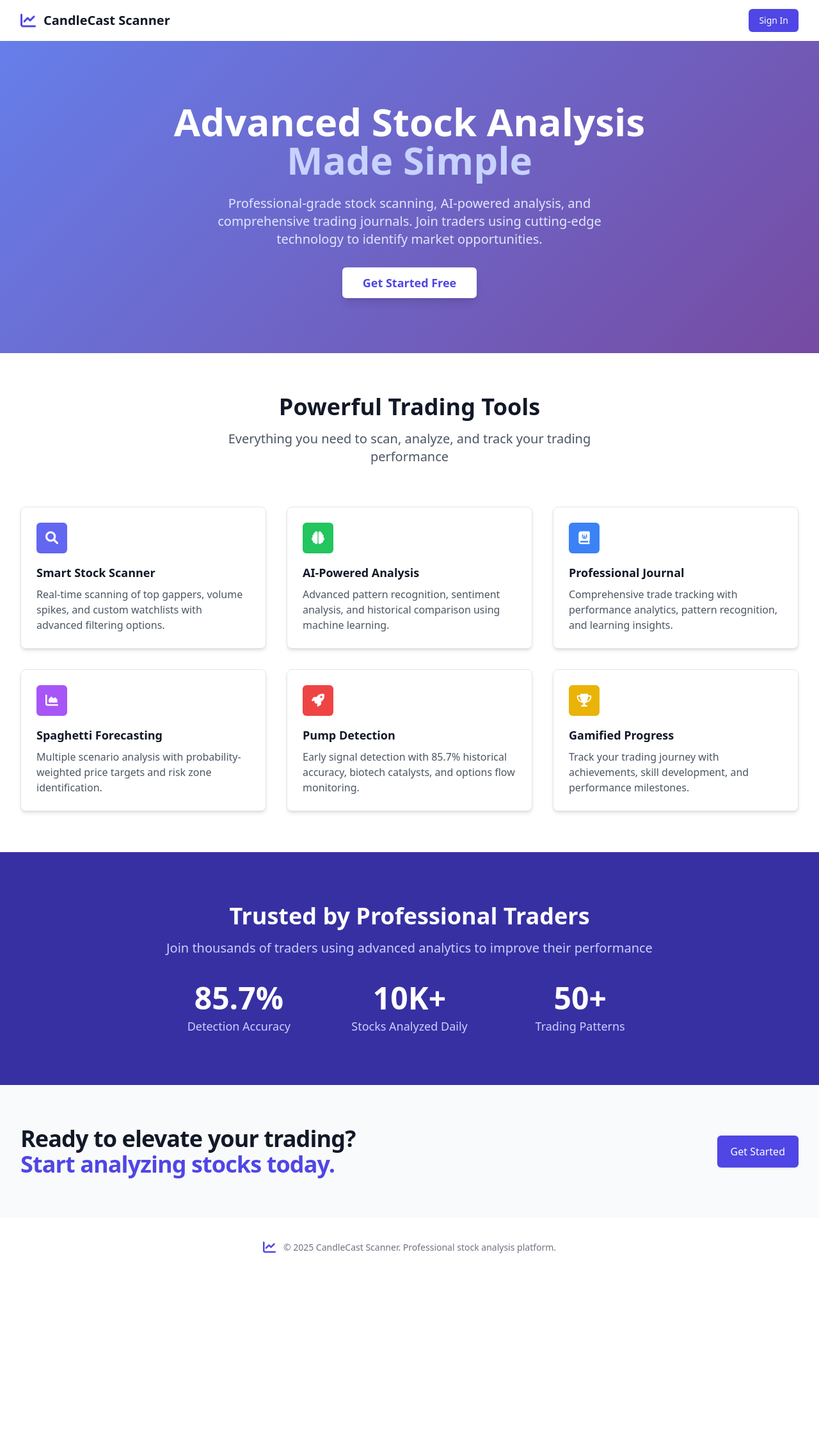
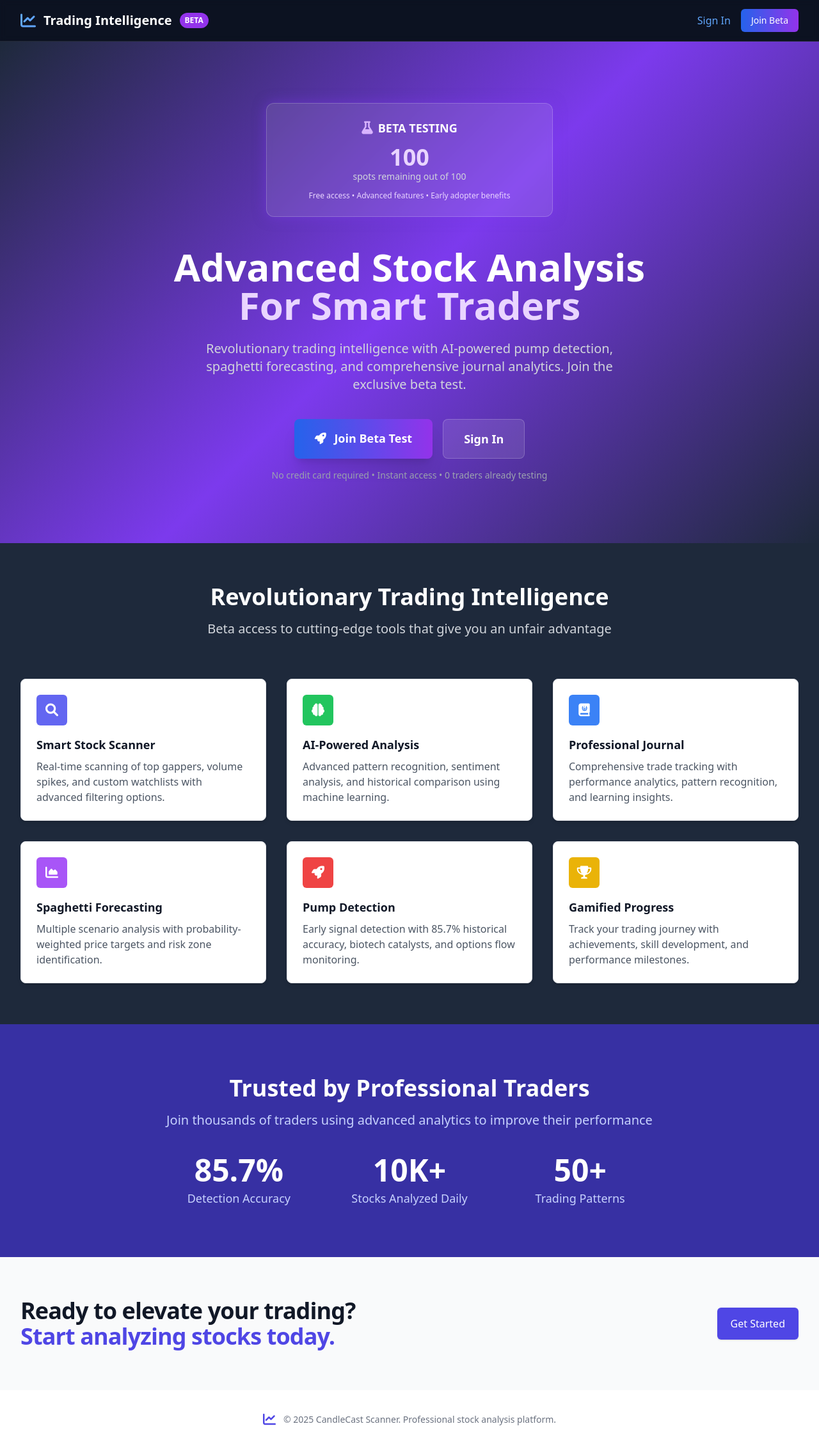
Before and after one commit to Shaunwolf/Piptrack, a Flask app: page / in a window 1280 px wide. Shown: the whole page at 64% size. Before the commit the page ends 1959 px from the top, so only its background shows below. Run offline with Flask 3, Linux system fonts and the light colour scheme; parts of the project's set-up code (start-up, migrations or seed data) failed here and were passed over; some libraries are stand-ins or nearby versions.

Commit message:
Announce beta program with signup limits and provide user authentication
Implements beta signup counter, new login/register templates, and redirects landing page using Flask, Tailwind, and database queries.

Replit-Commit-Author: Agent
Replit-Commit-Session-Id: d9a00323-5494-4a57-9400-42341ce35d1b
Replit-Commit-Screenshot-Url: https://storage.googleapis.com/screenshot-production-us-central1/fe60b9d2-207d-45d2-b205-c500ca57dec4/d1d77c16-777a-4815-ae0f-d0a628862e55.jpg

```diff
--- a/routes.py
+++ b/routes.py
@@ -161,8 +161,15 @@ def index():
         recent_trades = TradeJournal.query.filter_by(user_id=current_user.id).order_by(TradeJournal.created_at.desc()).limit(10).all()
         return render_template('index.html', tracked_stocks=tracked_stocks, recent_trades=recent_trades)
     else:
-        # Show landing page for visitors
-        return render_template('landing.html')
+        # Show landing page for visitors with beta counter
+        beta_count = User.query.filter(User.beta_user_number.isnot(None)).count()
+        spots_remaining = max(0, 100 - beta_count)
+        return render_template('landing.html', beta_count=beta_count, spots_remaining=spots_remaining)
+
+@app.route('/landing')
+def landing():
+    """Explicit landing page route"""
+    return redirect(url_for('index'))
 
 @app.route('/scanner')
 @require_login
--- a/templates/landing.html
+++ b/templates/landing.html
@@ -3,28 +3,33 @@
 <head>
     <meta charset="UTF-8">
     <meta name="viewport" content="width=device-width, initial-scale=1.0">
-    <title>CandleCast Scanner - Professional Stock Analysis</title>
+    <title>Trading Intelligence - Beta Testing</title>
     <script src="https://cdn.tailwindcss.com"></script>
     <link href="https://cdnjs.cloudflare.com/ajax/libs/font-awesome/6.0.0/css/all.min.css" rel="stylesheet">
     <style>
-        .gradient-bg { background: linear-gradient(135deg, #667eea 0%, #764ba2 100%); }
+        .gradient-bg { background: linear-gradient(135deg, #1e293b 0%, #7c3aed 50%, #1e293b 100%); }
         .feature-card { transition: transform 0.3s ease, box-shadow 0.3s ease; }
         .feature-card:hover { transform: translateY(-5px); box-shadow: 0 20px 25px -5px rgba(0, 0, 0, 0.1); }
         .animate-pulse-slow { animation: pulse 3s cubic-bezier(0.4, 0, 0.6, 1) infinite; }
+        .beta-glow { box-shadow: 0 0 20px rgba(124, 58, 237, 0.5); }
     </style>
 </head>
-<body class="bg-gray-50">
+<body class="bg-slate-900 text-white">
     <!-- Navigation -->
-    <nav class="bg-white shadow-lg">
+    <nav class="bg-black/20 backdrop-blur-sm border-b border-white/10">
         <div class="max-w-7xl mx-auto px-4 sm:px-6 lg:px-8">
             <div class="flex justify-between h-16">
                 <div class="flex items-center">
-                    <i class="fas fa-chart-line text-2xl text-indigo-600 mr-3"></i>
-                    <span class="text-xl font-bold text-gray-900">CandleCast Scanner</span>
+                    <i class="fas fa-chart-line text-2xl text-blue-400 mr-3"></i>
+                    <span class="text-xl font-bold text-white">Trading Intelligence</span>
+                    <span class="ml-3 px-2 py-1 text-xs font-semibold bg-purple-600 text-white rounded-full">BETA</span>
                 </div>
                 <div class="flex items-center space-x-4">
-                    <a href="/auth/replit_auth/login" class="bg-indigo-600 hover:bg-indigo-700 text-white px-4 py-2 rounded-md text-sm font-medium transition duration-150">
+                    <a href="{{ url_for('login') }}" class="text-blue-400 hover:text-blue-300 transition-colors">
                         Sign In
+                    </a>
+                    <a href="{{ url_for('register') }}" class="bg-gradient-to-r from-blue-600 to-purple-600 hover:from-blue-700 hover:to-purple-700 text-white px-4 py-2 rounded-md text-sm font-medium transition-all duration-200">
+                        Join Beta
                     </a>
                 </div>
             </div>
@@ -32,35 +37,61 @@
     </nav>
 
     <!-- Hero Section -->
-    <div class="gradient-bg">
+    <div class="gradient-bg relative overflow-hidden">
         <div class="max-w-7xl mx-auto py-16 px-4 sm:py-24 sm:px-6 lg:px-8">
+            <!-- Beta Counter Card -->
+            <div class="max-w-md mx-auto mb-12">
+                <div class="bg-white/10 backdrop-blur-sm rounded-xl p-6 border border-white/20 beta-glow">
+                    <div class="text-center">
+                        <div class="flex items-center justify-center space-x-2 mb-3">
+                            <i class="fas fa-flask text-purple-300 text-xl"></i>
+                            <span class="text-white font-bold text-lg">BETA TESTING</span>
+                        </div>
+                        <div class="text-white">
+                            <div class="text-4xl font-bold text-purple-200 animate-pulse-slow">{{ spots_remaining }}</div>
+                            <div class="text-sm text-gray-300">spots remaining out of 100</div>
+                            <div class="mt-3 text-xs text-purple-200">
+                                Free access • Advanced features • Early adopter benefits
+                            </div>
+                        </div>
+                    </div>
+                </div>
+            </div>
+
             <div class="text-center">
                 <h1 class="text-4xl font-extrabold text-white sm:text-5xl lg:text-6xl">
                     Advanced Stock Analysis
-                    <span class="block text-indigo-200">Made Simple</span>
+                    <span class="block text-purple-200">For Smart Traders</span>
                 </h1>
-                <p class="mt-6 max-w-2xl mx-auto text-xl text-indigo-100">
-                    Professional-grade stock scanning, AI-powered analysis, and comprehensive trading journals.
-                    Join traders using cutting-edge technology to identify market opportunities.
+                <p class="mt-6 max-w-2xl mx-auto text-xl text-gray-300">
+                    Revolutionary trading intelligence with AI-powered pump detection, spaghetti forecasting,
+                    and comprehensive journal analytics. Join the exclusive beta test.
                 </p>
-                <div class="mt-10">
-                    <a href="/auth/replit_auth/login" class="bg-white text-indigo-600 px-8 py-3 rounded-md text-lg font-semibold hover:bg-gray-50 transition duration-150 shadow-lg">
-                        Get Started Free
+                <div class="mt-10 flex flex-col sm:flex-row gap-4 justify-center">
+                    <a href="{{ url_for('register') }}" class="bg-gradient-to-r from-blue-600 to-purple-600 text-white px-8 py-4 rounded-lg text-lg font-semibold hover:from-blue-700 hover:to-purple-700 transition-all duration-200 transform hover:scale-105 shadow-xl">
+                        <i class="fas fa-rocket mr-2"></i>
+                        Join Beta Test
+                    </a>
+                    <a href="{{ url_for('login') }}" class="bg-white/10 border border-white/20 text-white px-8 py-4 rounded-lg text-lg font-semibold hover:bg-white/20 transition-all duration-200">
+                        Sign In
                     </a>
                 </div>
+                <p class="mt-4 text-sm text-gray-400">
+                    No credit card required • Instant access • {{ beta_count }} traders already testing
+                </p>
             </div>
         </div>
     </div>
 
     <!-- Features Section -->
-    <div class="py-16 bg-white">
+    <div class="py-16 bg-slate-800">
         <div class="max-w-7xl mx-auto px-4 sm:px-6 lg:px-8">
             <div class="text-center">
-                <h2 class="text-3xl font-extrabold text-gray-900 sm:text-4xl">
-                    Powerful Trading Tools
+                <h2 class="text-3xl font-extrabold text-white sm:text-4xl">
+                    Revolutionary Trading Intelligence
                 </h2>
-                <p class="mt-4 max-w-2xl mx-auto text-xl text-gray-600">
-                    Everything you need to scan, analyze, and track your trading performance
+                <p class="mt-4 max-w-2xl mx-auto text-xl text-gray-300">
+                    Beta access to cutting-edge tools that give you an unfair advantage
                 </p>
             </div>
 
```
Also changed, not shown: templates/auth/login.html (added, +142 -0 lines), templates/auth/register.html (added, +163 -0 lines).
